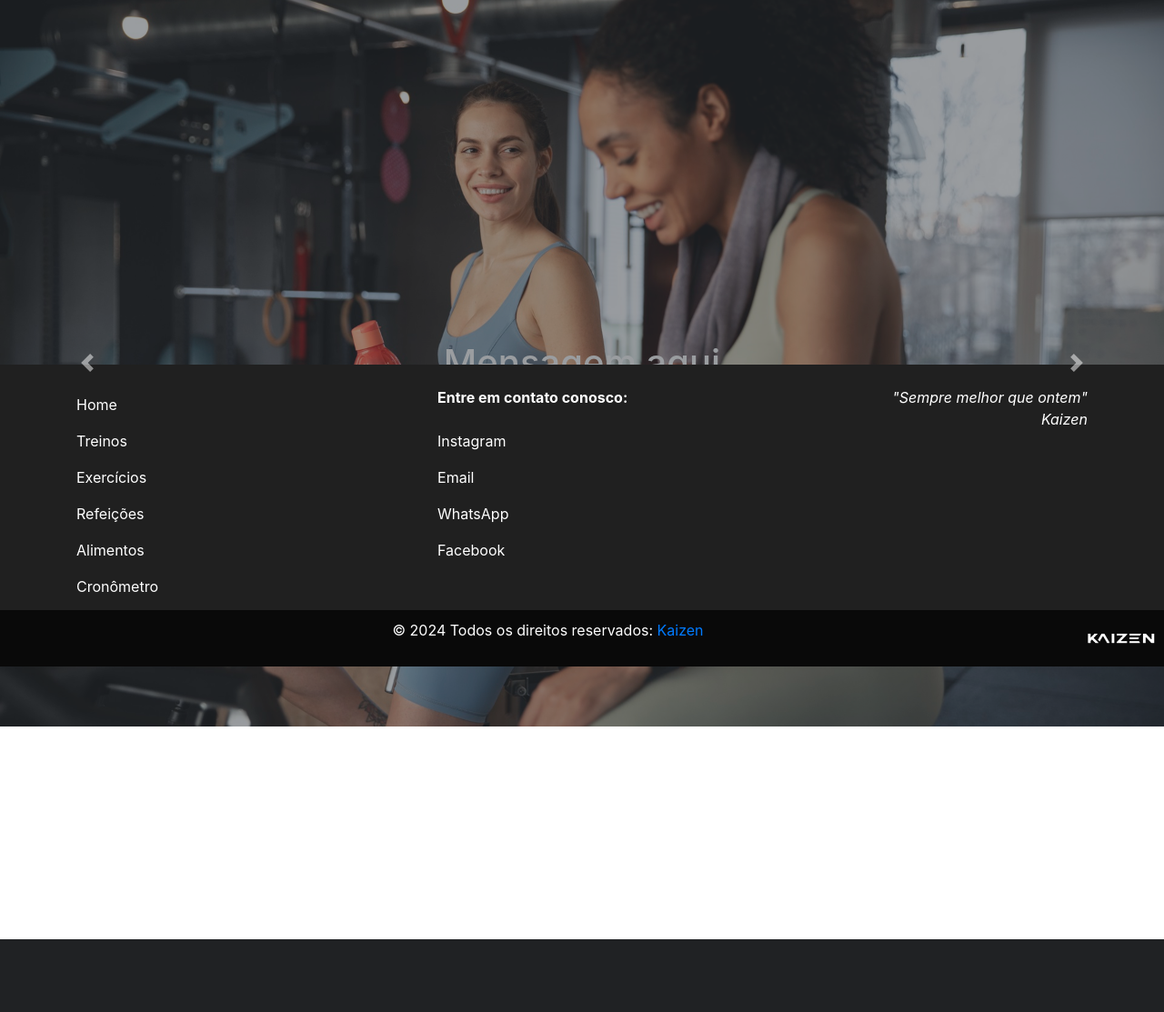
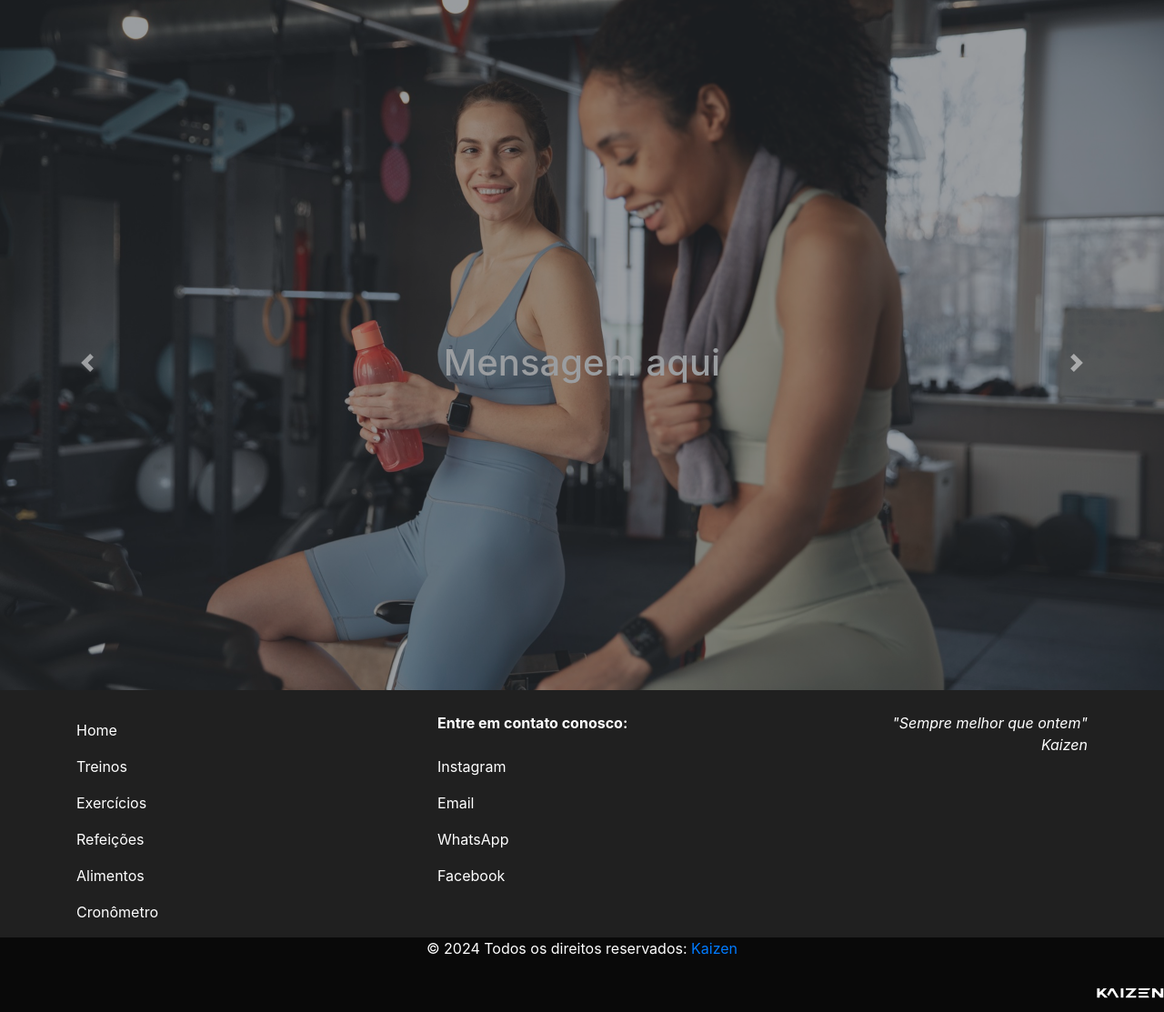
Before and after one commit to pedromnicolau/Projeto-PI---Kaizen, a PHP site: page / in a window 1280 px wide. Shown: the part 67-1180 px from the top of the page at 91% size. Before the commit the page ends 1100 px from the top, so only its background shows below. Run offline with PHP 8.4, Linux system fonts and the light colour scheme; some libraries are stand-ins or nearby versions.

Commit message:
alterações 3 footer

```diff
--- a/kaizen/Formatacao/style.css
+++ b/kaizen/Formatacao/style.css
@@ -108,8 +108,8 @@ footer {
   width: 100%;
   text-align: center;
   padding: 24px 84px;
-  position: fixed;
-  bottom: 28px;
+  position: absolute;
+  bottom: -330px;
   left: 0;
 }
 
@@ -148,12 +148,9 @@ footer .classe3 {
 .classe4 {
   background-color: rgb(9, 9, 9);
   color: white;
-  text-align: center;
-  padding: 10px;
   width: 100%;
-  position: fixed;
-  bottom: 0;
-  margin-bottom: 0px;
+  position: absolute;
+  bottom: -380px;
 }
 
 .right {
--- /dev/null
+++ b/kaizen/JS/script.js
@@ -0,0 +1,13 @@
+window.addEventListener('scroll', function() {
+  var footer = document.getElementById('footer');
+  var contentHeight = document.body.scrollHeight;
+  var yOffset = window.pageYOffset;
+  var windowHeight = window.innerHeight;
+
+  // Verifica se a posição atual da barra de rolagem está perto do final da página
+  if (yOffset + windowHeight >= contentHeight) {
+    footer.style.display = 'block'; // Mostra o footer
+  } else {
+    footer.style.display = 'none'; // Esconde o footer
+  }
+});
--- a/kaizen/Views/footer.php
+++ b/kaizen/Views/footer.php
@@ -26,6 +26,7 @@
     </div>
   </div>
 </footer>
-<div>
-  <p class="classe4">&copy; 2024 Todos os direitos reservados: <a href="#">Kaizen</a><img src="Medias/Logo.png" alt="Kaizen" width="75" height="42" style="float:right !important"></p>
+<div class="classe4">
+  <p class="text-center">&copy; 2024 Todos os direitos reservados: <a href="#">Kaizen</a></p>
+  <img src="Medias/Logo.png" alt="Kaizen" width="75" height="42" style="float:right !important">
 </div>
--- a/kaizen/Views/template.php
+++ b/kaizen/Views/template.php
@@ -13,9 +13,11 @@
   <?php
     require 'Views/menu.php';
     $this->loadViewOnTemplate($viewName, $modelData);
-    require 'Views/footer.php';
   ?>
 </body>
+<?php
+  require 'Views/footer.php';
+?>
 <script src="https://code.jquery.com/jquery-3.5.1.slim.min.js"></script>
     <script src="https://cdn.jsdelivr.net/npm/@popperjs/core@2.5.3/dist/umd/popper.min.js"></script>
     <script src="https://stackpath.bootstrapcdn.com/bootstrap/4.5.2/js/bootstrap.min.js"></script>
```
